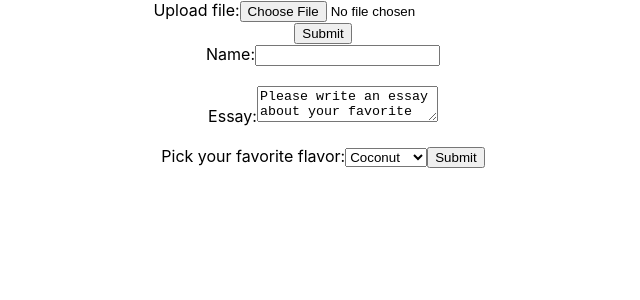
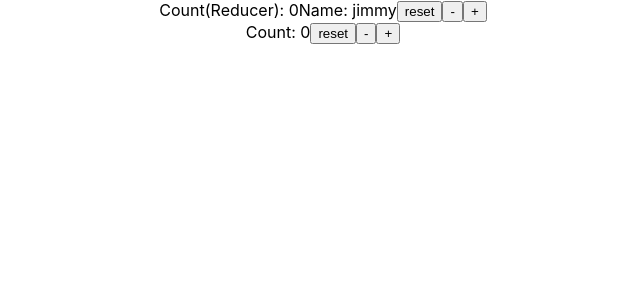
Before and after one commit to rlaxogud0909/fast_campus_react, a React (Create React App) app in the folder React 기초/Ch 02. 공식문서로 디테일잡기(초급)/my-app/: page / in a window 1280 px wide. Shown: the top 300 px of the page, without its empty margins (317-957 px from the left). Built offline with nearby package versions, Linux system fonts and the light colour scheme.

Commit message:
Hook(State, Reducer)

```diff
--- a/React 기초/Ch 02. 공식문서로 디테일잡기(초급)/my-app/src/App.js
+++ b/React 기초/Ch 02. 공식문서로 디테일잡기(초급)/my-app/src/App.js
@@ -1,6 +1,8 @@
 import './App.css';
-import ControlledComponent from './components/2-10.Form/ControlledComponent';
-import UncontrolledComponent from './components/2-10.Form/UncontrolledComponent';
+import Reducer from './components/3-3.Hooks/Reducer';
+import State from './components/3-3.Hooks/State';
+// import ControlledComponent from './components/2-10.Form/ControlledComponent';
+// import UncontrolledComponent from './components/2-10.Form/UncontrolledComponent';
 // import List from'./components/2-9.List/List';
 // import Condition from './components/2-8.ConditionalRendering/Condition'
 // import Event from './components/2-7.Event/Event';
@@ -13,8 +15,10 @@ import UncontrolledComponent from './components/2-10.Form/UncontrolledComponent'
 function App() {
   return (
     <div className="App">
-      <UncontrolledComponent />
-      <ControlledComponent />
+      <Reducer />
+      <State />
+      {/* <UncontrolledComponent /> */}
+      {/* <ControlledComponent /> */}
       {/* <List /> */}
       {/* <Condition /> */}
       {/* <Event /> */}
--- /dev/null
+++ b/React 기초/Ch 02. 공식문서로 디테일잡기(초급)/my-app/src/components/3-3.Hooks/Reducer.jsx
@@ -0,0 +1,30 @@
+import React, { useReducer } from 'react';
+
+export default function Reducer() {
+  const initialCount = { count: 0, name: 'jimmy'};
+
+  function reducer(state, action) {
+    switch(action.type){
+      case 'reset':
+        return initialCount;
+      case 'increment':
+        return { count: state.count + 1, name: 'timmy'};
+      case 'decrement':
+        return { count: state.count - 1, name: 'amy'};
+      default:
+        throw new Error();
+    }
+  }
+
+  const [state, dispatch] = useReducer(reducer, initialCount);
+
+    return (
+      <div>
+          Count(Reducer): {state.count}
+          Name: {state.name}
+          <button onClick={ () => dispatch({type: 'reset'}) }>reset</button>
+          <button onClick={ () => dispatch({type: 'decrement'}) }>-</button>
+          <button onClick={ () => dispatch({type: 'increment'}) }>+</button>
+      </div>
+  );
+}
--- /dev/null
+++ b/React 기초/Ch 02. 공식문서로 디테일잡기(초급)/my-app/src/components/3-3.Hooks/State.jsx
@@ -0,0 +1,15 @@
+import React, { useState } from 'react';
+
+export default function State() {
+  const initialCount = 0
+  const [count, setCount] = useState(initialCount)
+
+    return (
+      <div>
+          Count: {count}
+          <button onClick={ () => setCount(initialCount) }>reset</button>
+          <button onClick={ () => setCount(prev => prev - 1) }>-</button>
+          <button onClick={ () => setCount(prev => prev + 1) }>+</button>
+      </div>
+  );
+}
```
